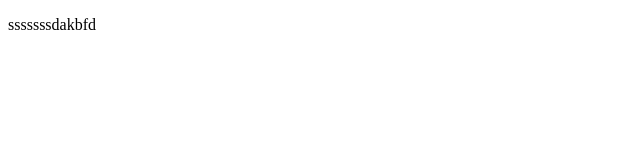
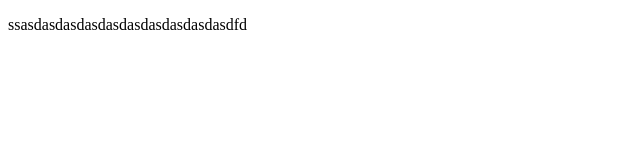
Before and after one commit to HassanFaisalwanclouds/awss3, a plain HTML site: page home.html in a window 1280 px wide. Shown: the whole page, without its empty margins (0-640 px from the left). Drawn offline with Linux system fonts and the light colour scheme.

Commit message:
Update home.html

```diff
--- a/home.html
+++ b/home.html
@@ -7,6 +7,6 @@
     <title>Document</title>
 </head>
 <body>
-    <p>sssssssdakbfd</p>
+    <p>ssasdasdasdasdasdasdasdasdasdasdfd</p>
 </body>
 </html>
```
